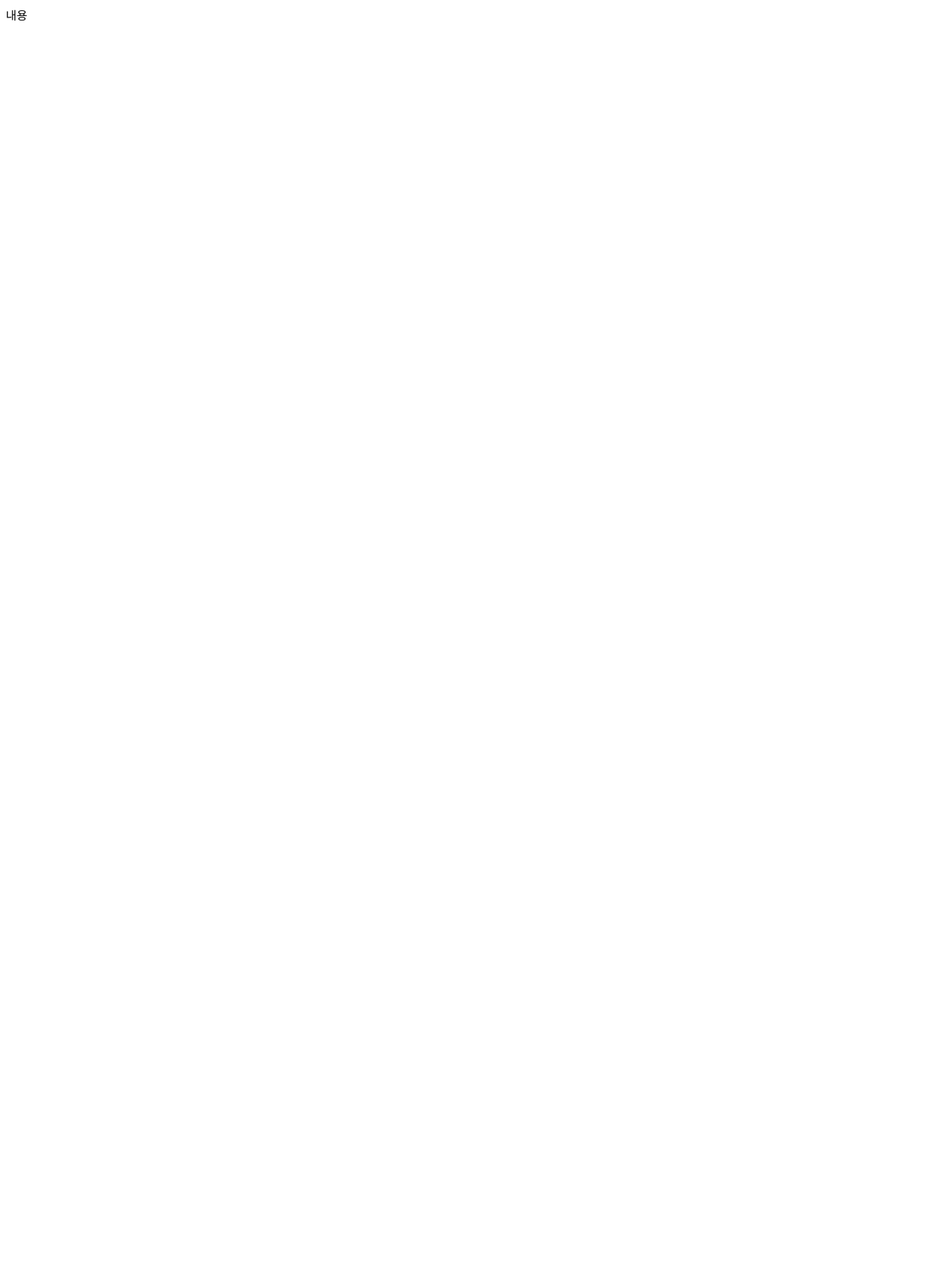
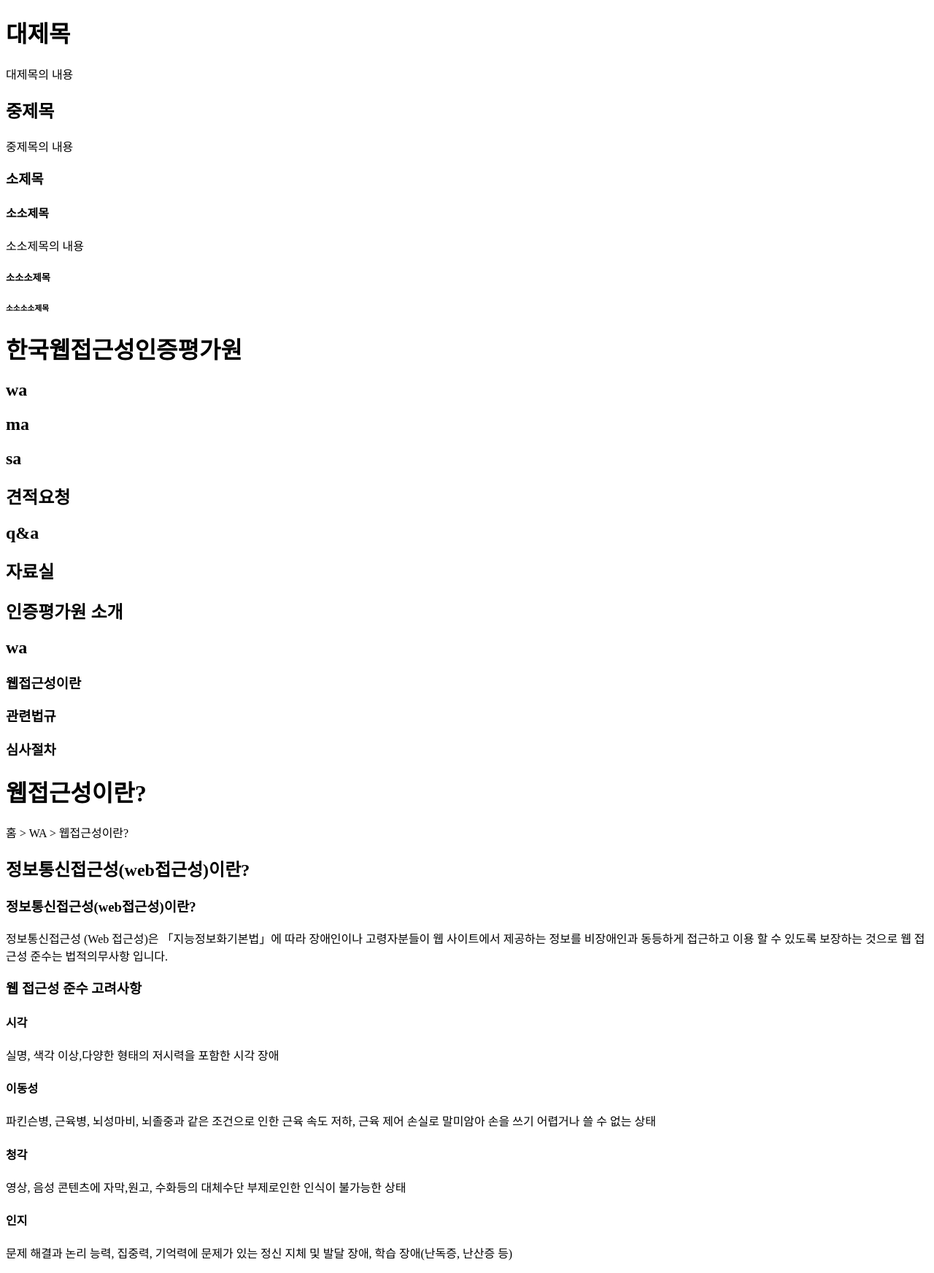
Before and after one commit to leesuyeunlee/html_first, a plain HTML site: page tag_0402.html in a window 1280 px wide. Shown: the whole page at 73% size. Before the commit the page ends 800 px from the top, so only its background shows below. Drawn offline with Linux system fonts and the light colour scheme.

Commit message:
제목 내용 tag

```diff
--- a/tag_0402.html
+++ b/tag_0402.html
@@ -7,7 +7,48 @@
         <title>동영상강좌 | 웹마스터</title>
     </head>
     <body>
-        내용
+        <h1>대제목</h1>
+        <p>대제목의 내용</p>
+        <h2>중제목</h2>
+        <p>중제목의 내용</p>
+        <h3>소제목</h3>
+        <h4>소소제목</h4
+        <p>소소제목의 내용</p>
+        <h5>소소소제목</h5>
+        <h6>소소소소제목</h6>
+        <!-- 한국웹접근성연구소 제목 레벨 연습 -->
+        <h1>한국웹접근성인증평가원</h1><!-- 사이트대표로고 -->
+        <h2>wa</h2> <!-- 주메뉴(사용자가 사이트 이용시 가장먼저이용하는 제목) -->
+        <h2>ma</h2> <!-- 주메뉴(사용자가 사이트 이용시 가장먼저이용하는 제목) -->
+        <h2>sa</h2> <!-- 주메뉴(사용자가 사이트 이용시 가장먼저이용하는 제목) -->
+        <h2>견적요청</h2> <!-- 주메뉴(사용자가 사이트 이용시 가장먼저이용하는 제목) -->
+        <h2>q&a</h2> <!-- 주메뉴(사용자가 사이트 이용시 가장먼저이용하는 제목) -->
+        <h2>자료실</h2> <!-- 주메뉴(사용자가 사이트 이용시 가장먼저이용하는 제목) -->
+        <h2>인증평가원 소개</h2> <!-- 주메뉴(사용자가 사이트 이용시 가장먼저이용하는 제목) -->
+        <!-- wa메뉴 클릭 시 서브페이지 제목 연습 -->
+        <h2>wa</h2><!-- 주메뉴 -->
+        <h3>웹접근성이란</h3><!-- 서브메뉴 -->
+        <h3>관련법규</h3><!-- 서브메뉴 -->
+        <h3>심사절차</h3><!-- 서브메뉴 -->
+        <!-- 오른쪽 페이지 내용 시작 -->
+        <h1>웹접근성이란?</h1><!-- 페이지제목은 사용자 기준 가장 중요한제목이기때문에 -->
+        <p> 홈 > WA > 웹접근성이란?</p> <!-- 페이지경로 -->
+        <h2>정보통신접근성(web접근성)이란?</h2>
+        <h3>정보통신접근성(web접근성)이란?</h3>
+        <P>정보통신접근성 (Web 접근성)은 「지능정보화기본법」에 따라 장애인이나 고령자분들이 웹 사이트에서 제공하는 정보를 비장애인과 동등하게 접근하고 이용 할 수 있도록 보장하는 것으로 웹 접근성 준수는 법적의무사항 입니다.</P>
+        <h3>웹 접근성 준수 고려사항</h3>
+        <h4>시각</h4>
+        <P>실명, 색각 이상,다양한 형태의 저시력을 포함한 시각 장애</P>
+        <h4>이동성</h4>
+        <P>파킨슨병, 근육병, 뇌성마비, 뇌졸중과 같은 조건으로
+            인한 근육 속도 저하,
+            근육 제어 손실로 말미암아
+            손을 쓰기 어렵거나 쓸 수
+            없는 상태</P>
+        <h4>청각</h4>
+        <P>영상, 음성 콘텐츠에 자막,원고, 수화등의 대체수단 부제로인한 인식이 불가능한 상태</P>
+        <h4>인지</h4>
+        <P>문제 해결과 논리 능력, 집중력, 기억력에 문제가 있는 정신 지체 및 발달 장애, 학습 장애(난독증, 난산증 등)</P>
     </body>
 </html>
 <!-- 한줄주석은 이렇게 씁니다. -->
```
Also changed, not shown: tag_h_0402.html (added, +33 -0 lines), tag_p_0402.html (added, +34 -0 lines), 1 other file.
